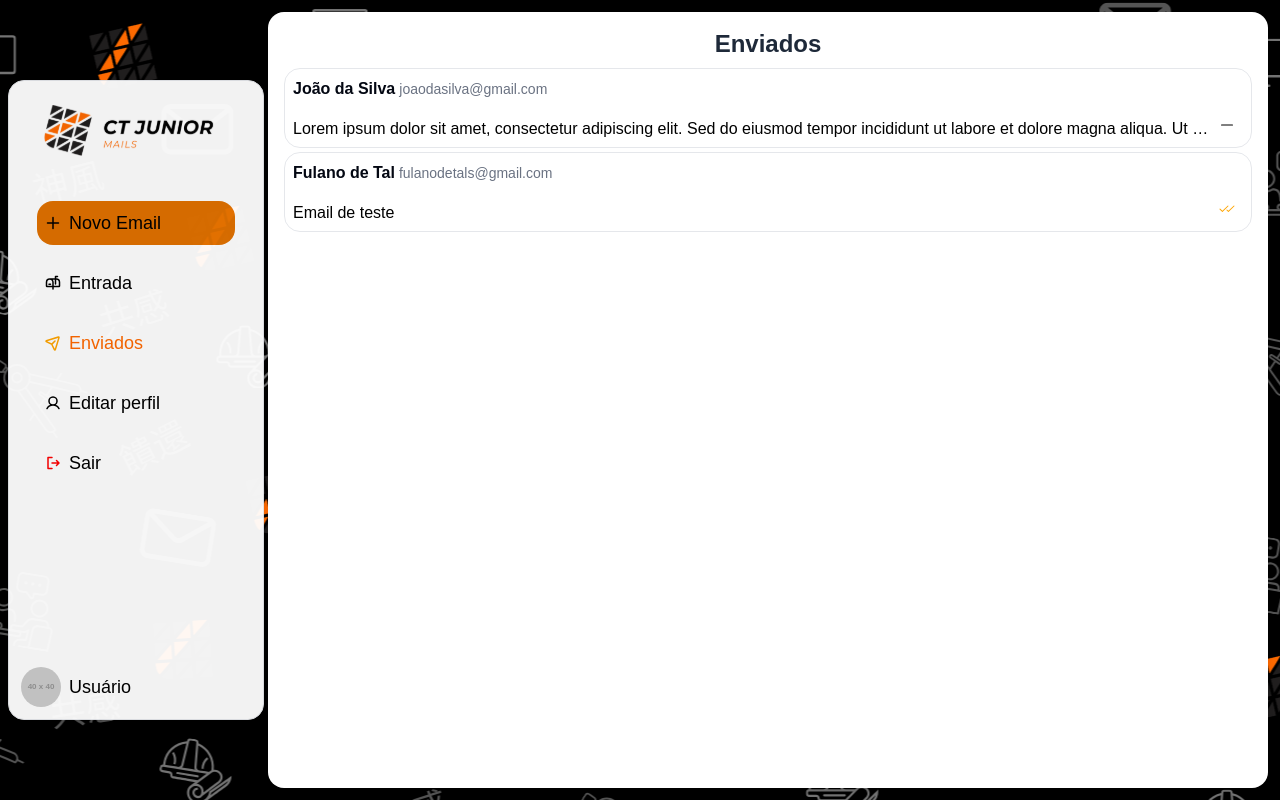
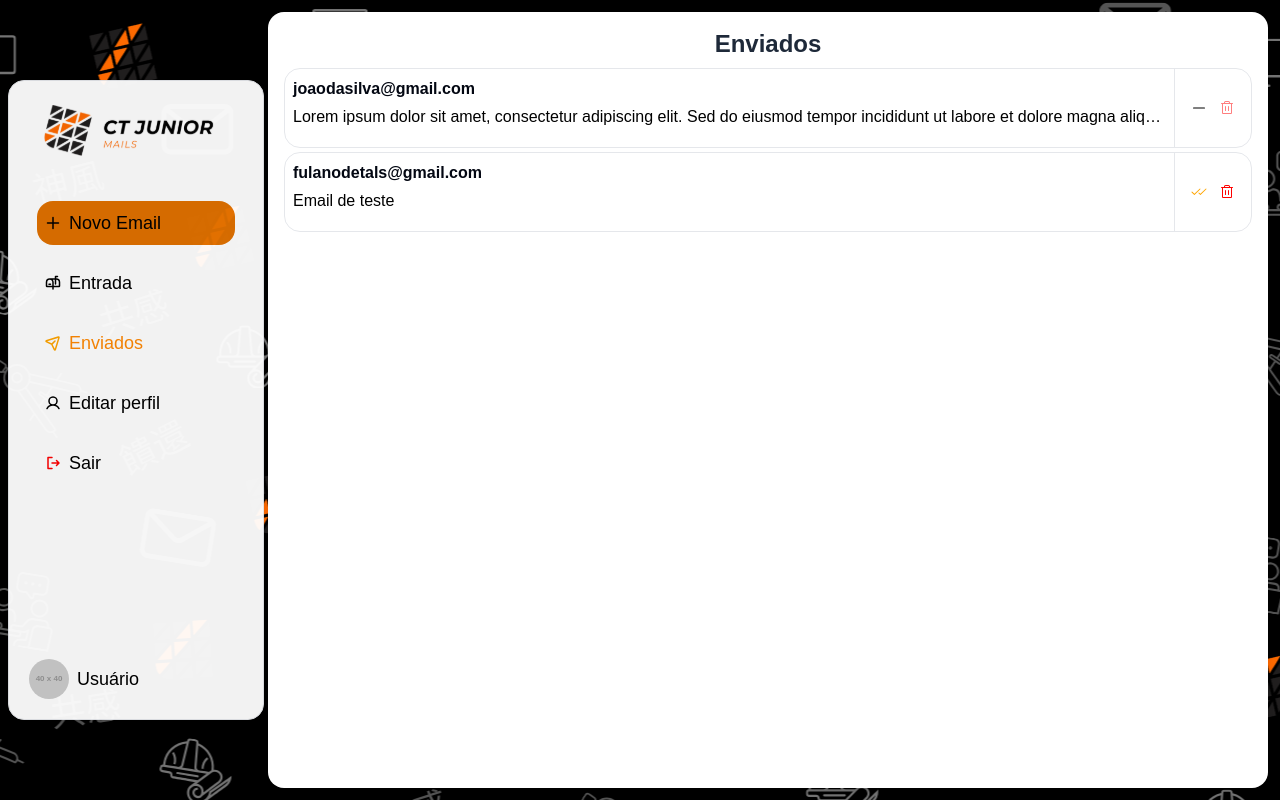
Before and after one commit to pedromarquesini/pp-frontend, a React (Vite) app: page /sent in a window 1280 px wide. Built offline with nearby package versions, Linux system fonts and the light colour scheme.

Commit message:
fix responsive bugs && edit: sentPage

```diff
--- /dev/null
+++ b/src/components/DeleteButton.tsx
@@ -0,0 +1,20 @@
+import { TrashIcon } from "@phosphor-icons/react";
+
+interface DeleteButtonProps {
+    disable?: boolean;
+    onClick?: () => void;
+}
+
+export default function DeleteButton({ onClick , disable = false }: DeleteButtonProps) {
+    return (
+        <div className="flex items-center justify-center">
+            <button
+                onClick={onClick}
+                className={`${disable ? 'opacity-50 cursor-not-allowed' : 'hover:bg-red-100 cursor-pointer'}`}
+                aria-label="Deletar"
+                disabled={disable}>
+                <TrashIcon color="red" />
+            </button>
+        </div>
+    );
+}
--- /dev/null
+++ b/src/components/SentMail.tsx
@@ -0,0 +1,29 @@
+import { ChecksIcon,MinusIcon } from "@phosphor-icons/react";
+import DeleteButton from "./DeleteButton";
+
+interface SentMailProps {
+    className?: string;
+    emailSentTo: string;
+    title: string;
+    viewed: boolean;
+    onClick?: () => void;
+}
+
+export default function SentMail({ className, emailSentTo, title, viewed, onClick }: SentMailProps) {
+    return (
+        <div className={"flex max-w-lvw h-20 border rounded-2xl mb-1 border-gray-200 hover:bg-orange-100 hover:cursor-pointer " + className}>
+           <div className="flex flex-col p-2 gap-1 truncate w-92/100" onClick={onClick}>
+                <div className="flex">
+                    <p className="text-md font-semibold text-gray-950">{emailSentTo} </p>
+                </div>
+                <div className="flex flex-row truncate" >
+                    <p className="truncate">{title}</p>
+                </div>
+            </div>
+            <div className="ml-auto p-1 flex flex-row gap-3 justify-center items-center border-l border-gray-200 w-8/100">
+                            {viewed ? <ChecksIcon color="orange" /> : <MinusIcon />}
+                            {viewed ? <DeleteButton onClick={() => {}} /> : <DeleteButton disable={true} />}
+            </div>
+        </div>
+    );
+}
--- a/src/components/Sidebar/Sidebar.tsx
+++ b/src/components/Sidebar/Sidebar.tsx
@@ -21,6 +21,7 @@ export function Sidebar({ userInfo, className, EntranceChecked=false, SentChecke
         }
         const [isOpen, setIsOpen] = useState(false);
         const location = useLocation();
+
         return (
             <>
                     <button
@@ -58,13 +59,11 @@ export function Sidebar({ userInfo, className, EntranceChecked=false, SentChecke
                             <Card title="Sair" className="hover:bg-red-400" onClick={()=>{navigator("/login")}} icon={SignOutIcon} colorIcon="red" />
                         </nav>
 
-                        <div className="flex flex-row gap-2 items-center mt-auto">
+                        <div className="flex flex-row p-2 gap-2 items-center mt-auto">
                             <img src={userInfo?.avatar || "https://via.placeholder.com/40"} alt="Avatar" className="rounded-full w-10 h-10" />
                             <p className="text-lg font-medium truncate">{userInfo?.name || "Usuário"}</p>
                         </div>
                     </aside>
-
             </>
     );
-
 }
--- a/src/components/card.tsx
+++ b/src/components/card.tsx
@@ -14,7 +14,7 @@ export default function Card({title, icon: Icon, className, colorIcon, checked=f
         <>
             <div className={`flex items-center mb-2 p-2 gap-2 rounded-2xl hover:bg-amber-500 hover:opacity-90 hover:cursor-pointer ${className} `} onClick={onClick}>
                {Icon && <Icon className="h-4 w-4 {}" weight="bold" color={checked ? "orange" : colorIcon || "black"} />}
-                <button><p className={`text-lg font-medium ${checked ? 'text-orange-500' : ''}`}>{title}</p></button>
+                <button><p className={`text-lg font-medium ${checked ? 'text-orange-400' : ''}`}>{title}</p></button>
             </div>
         </>
     );
--- a/src/pages/Profile/index.tsx
+++ b/src/pages/Profile/index.tsx
@@ -7,20 +7,20 @@ import "../../styles/animations.css";
 
 export default function Profile() {
     return (
-            <div className="flex min-h-screen min-w-0 p-3 bg-animated-black-ct">
+            <div className="flex min-w-0 p-3 bg-animated-black-ct">
                 <Sidebar ProfileChecked={true} />
-                <main className="flex-1 p-4 w-full max-w-full overflow-x-hidden md:ml-64 bg-white rounded-2xl shadow-md">
+                <main className="flex flex-col p-4 w-full md:ml-64 bg-white rounded-2xl shadow-md">
                     <div className="flex items-center min-w-full justify-center">
                         <h1 className="text-2xl font-bold">Meu Perfil</h1>
                     </div>
 
                     <div className="flex flex-col items-center justify-center mt-4 mb-4">
-                        <img src="https://via.placeholder.com/300" alt="Profile" className="rounded-full w-32 h-32 lg:w-64 lg:h-64 mx-auto mt-4" />
+                        <img src="https://via.placeholder.com/300" alt="Profile" className="rounded-full w-32 h-32 mx-auto mt-4" />
                         <h2>John Doe</h2>
                     </div>
 
                     {/*Edição do perfil*/}
-                    <div className="flex flex-col items-center justify-center gap-3 w-full">
+                    <div className="flex flex-col items-center justify-center gap-3 w-full overflow-x-hidden">
                         {/*Alterar a foto do perfil */}
                         <div className="flex flex-col items-center justify-center mt-4 mb-4 gap-2 p-4 w-full max-w-md">
                             <InputField
--- a/src/pages/SentPage/index.tsx
+++ b/src/pages/SentPage/index.tsx
@@ -1,4 +1,4 @@
-import EntranceMail from "../../components/EntranceMail";
+import SentMail from "../../components/SentMail";
 import {Sidebar} from "../../components/Sidebar/Sidebar";
 import "../../styles/animations.css";
 
@@ -10,18 +10,17 @@ export default function SentPage() {
                 <span className="flex justify-center items-center w-full mb-2">
                     <h1 className="text-2xl font-bold text-gray-800">Enviados</h1>
                 </span>
-                <EntranceMail
-                    sendBy="João da Silva"
-                    emailSentBy="joaodasilva@gmail.com"
+                <SentMail
+                    emailSentTo="joaodasilva@gmail.com"
                     title="Lorem ipsum dolor sit amet,
                     consectetur adipiscing elit.
                     Sed do eiusmod tempor incididunt ut labore et dolore magna aliqua.
                     Ut enim ad minim veniam, quis nostrud exercitation ullamco laboris nisi ut aliquip ex ea commodo consequat. Duis aute irure dolor in reprehenderit in voluptate velit esse cillum dolore eu fugiat nulla pariatur. Excepteur sint occaecat cupidatat non proident, sunt in culpa qui officia deserunt mollit anim id est laborum."
                     viewed={false}
                 />
-                <EntranceMail
-                    sendBy="Fulano de Tal"
-                    emailSentBy="fulanodetals@gmail.com"
+
+                <SentMail
+                    emailSentTo="fulanodetals@gmail.com"
                     title="Email de teste"
                     viewed={true}
                 />
```
